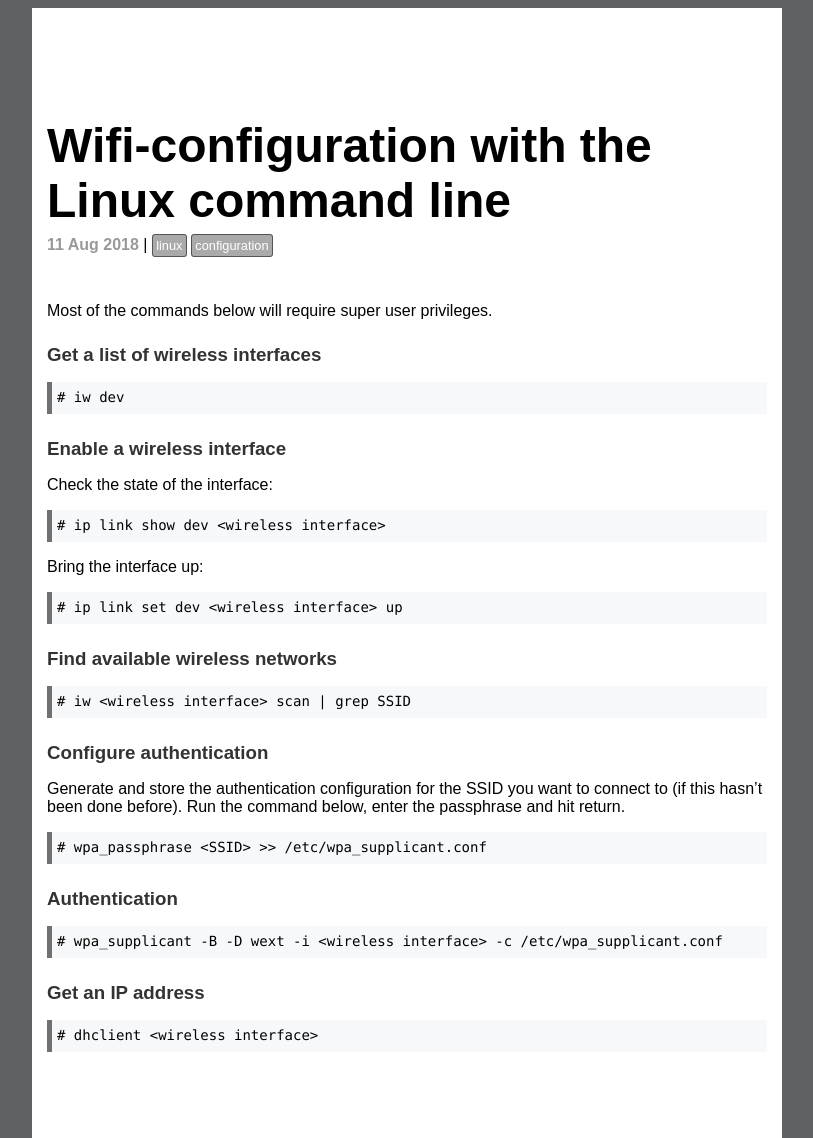
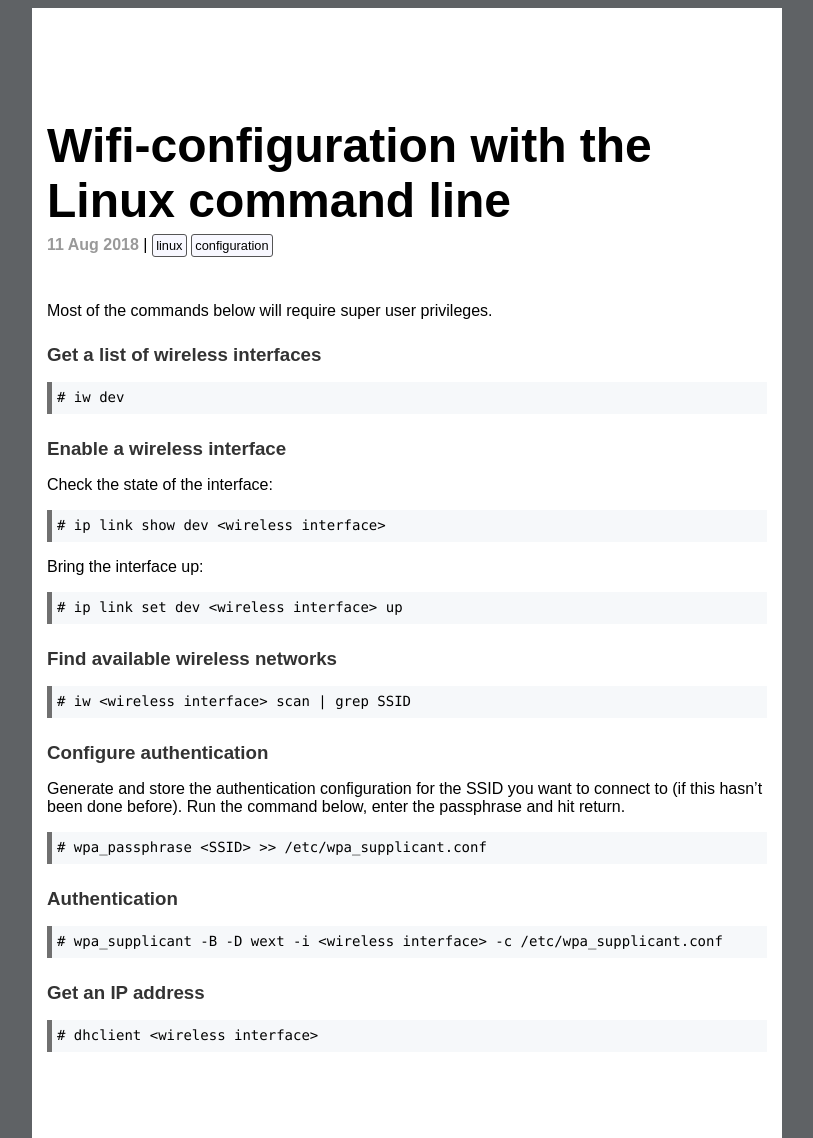
Before and after one commit to execas/execas.github.io, a Jekyll site: the page built from _posts/2018-08-11-wifi-configuration-with-the-linux-command-line.md, in a window 1280 px wide. Shown: the whole page, without its empty margins (233-1046 px from the left). Built offline with Jekyll 4.4.1, drawn with Linux system fonts in a browser that asks for light colours.

Commit message:
Update execas.css

```diff
--- a/css/execas.css
+++ b/css/execas.css
@@ -130,8 +130,8 @@ list of matching posts beneath tag name header
 }
 
 .tag-posts .tag-mark:hover {
-    background-color: #dddddd;
-    color: #ffffff;
+    background-color: #ffffff;
+    color: #000000;
     text-decoration: none;
 }
 
@@ -156,14 +156,14 @@ postinfo: title, date, tags
     padding: .2rem .2rem .2rem .2rem;
     font-size: 80%;
     border-radius: 3px;
-    background: #aaaaaa;
-    color: #ffffff;
+    background: #f8f8ff;
+    color: #000000;
     border: 1px solid #555555
 }
 
 .post-tag:hover {
-    background-color: #dddddd;
-    color: #ffffff;
+    background-color: #ffffff;
+    color: #000000;
     text-decoration: none;
 }
 /*
```
